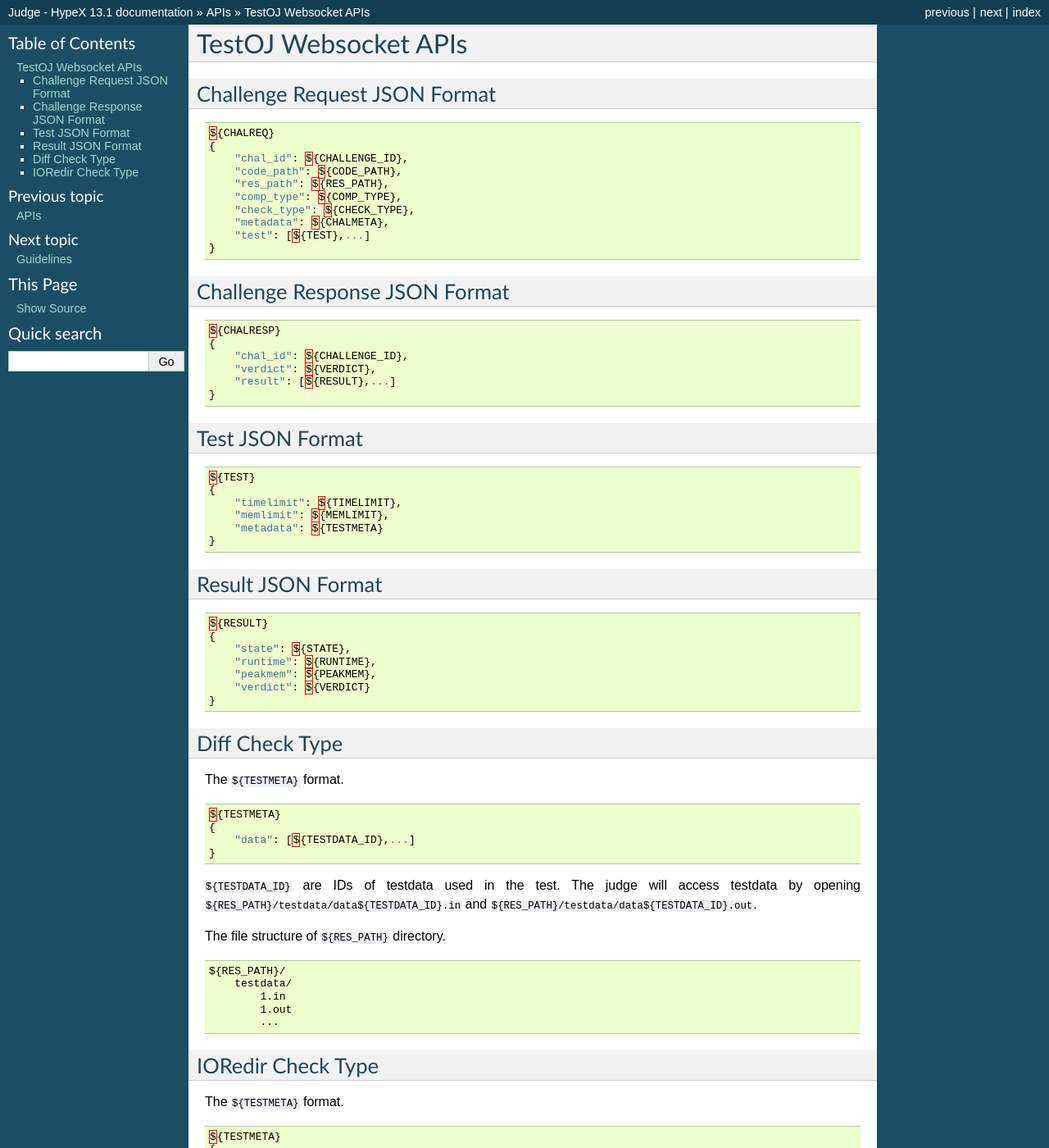
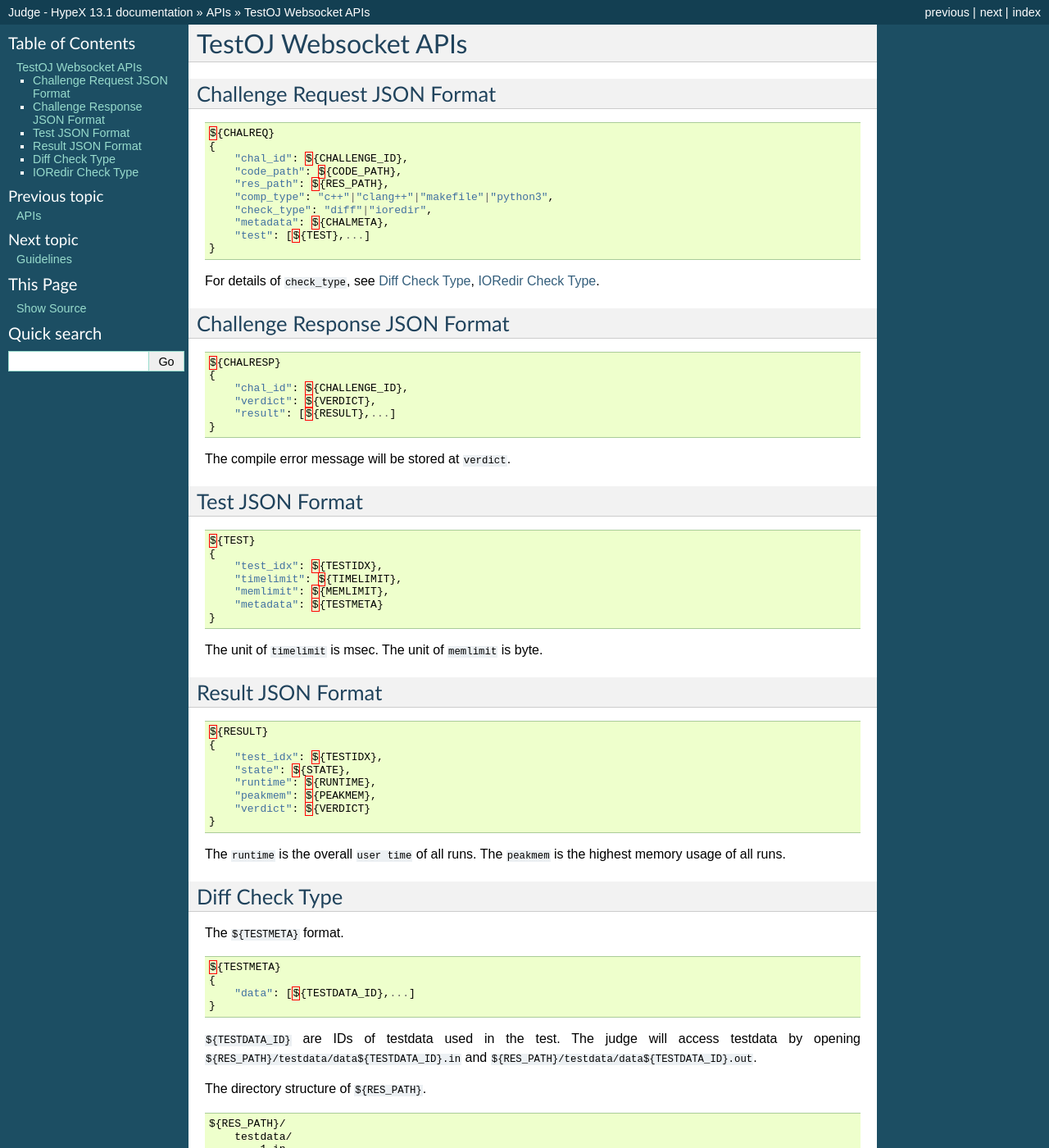
Before and after one commit to pzread/judge, a Sphinx documentation site: the page built from docs/TestOJCompatible.rst, in a window 1280 px wide and 1400 px high. Shown: the whole window at 82% size. Built offline with Sphinx 7.4.7, drawn with Linux system fonts in a browser that asks for light colours; some of the changed text lies outside the part shown.

```diff
--- a/docs/TestOJCompatible.rst
+++ b/docs/TestOJCompatible.rst
@@ -11,11 +11,14 @@ Challenge Request JSON Format
         "chal_id": ${CHALLENGE_ID},
         "code_path": ${CODE_PATH},
         "res_path": ${RES_PATH},
-        "comp_type": ${COMP_TYPE},
-        "check_type": ${CHECK_TYPE},
+        "comp_type": "c++"|"clang++"|"makefile"|"python3",
+        "check_type": "diff"|"ioredir",
         "metadata": ${CHALMETA},
         "test": [${TEST},...]
     }
+
+
+For details of ``check_type``, see `Diff Check Type`_, `IORedir Check Type`_.
 
 
 Challenge Response JSON Format
@@ -31,6 +34,9 @@ Challenge Response JSON Format
     }
 
 
+The compile error message will be stored at ``verdict``.
+
+
 Test JSON Format
 ----------------
 
@@ -38,10 +44,14 @@ Test JSON Format
 
     ${TEST}
     {
+        "test_idx": ${TESTIDX},
         "timelimit": ${TIMELIMIT},
         "memlimit": ${MEMLIMIT},
         "metadata": ${TESTMETA}
     }
+
+
+The unit of ``timelimit`` is msec. The unit of ``memlimit`` is byte.
 
 
 Result JSON Format
@@ -51,12 +61,18 @@ Result JSON Format
 
     ${RESULT}
     {
+        "test_idx": ${TESTIDX},
         "state": ${STATE},
         "runtime": ${RUNTIME},
         "peakmem": ${PEAKMEM},
         "verdict": ${VERDICT}
     }
 
+
+The ``runtime`` is the overall ``user time`` of all runs. The ``peakmem`` is the highest memory usage of all runs.
+
+
+.. _`Diff Check Type`:
 
 Diff Check Type
 ---------------
@@ -73,7 +89,7 @@ The ``${TESTMETA}`` format.
 
 ``${TESTDATA_ID}`` are IDs of testdata used in the test. The judge will access testdata by opening ``${RES_PATH}/testdata/data${TESTDATA_ID}.in`` and ``${RES_PATH}/testdata/data${TESTDATA_ID}.out``.
 
-The file structure of ``${RES_PATH}`` directory.
+The directory structure of ``${RES_PATH}``.
 
 .. code::
 
@@ -84,16 +100,17 @@ The file structure of ``${RES_PATH}`` directory.
             ...
 
 
+.. _`IORedir Check Type`:
+
 IORedir Check Type
 ------------------
 
-The ``${TESTMETA}`` format.
+The ``${CHALMETA}`` format.
 
 .. code:: python
 
-    ${TESTMETA}
+    ${CHALMETA}
     {
-        "data": [${TESTDATA_ID},...],
         "redir_test": {
             "testin": -1|${TARGET_FD},
             "testout": -1|${TARGET_FD},
@@ -109,11 +126,21 @@ The ``${TESTMETA}`` format.
     }
 
 
+The ``${TESTMETA}`` format.
+
+.. code:: python
+
+    ${TESTMETA}
+    {
+        "data": [${TESTDATA_ID},...]
+    }
+
+
 Each ``${TARGET_FD}`` is the individual target file descriptor which the corresponding soruce redirect to. Setting to -1 means do not redirect the source.
 
 ``${TESTDATA_ID}`` are IDs of testdata used in the test. The judge will access testdata by opening ``${RES_PATH}/testdata/data${TESTDATA_ID}.in`` and ``${RES_PATH}/testdata/data${TESTDATA_ID}.out``.
 
-The file structure of ``${RES_PATH}`` directory.
+The directory structure of ``${RES_PATH}``.
 
 .. code::
 
```
Also changed, not shown: Server.py (+18 -23 lines).
